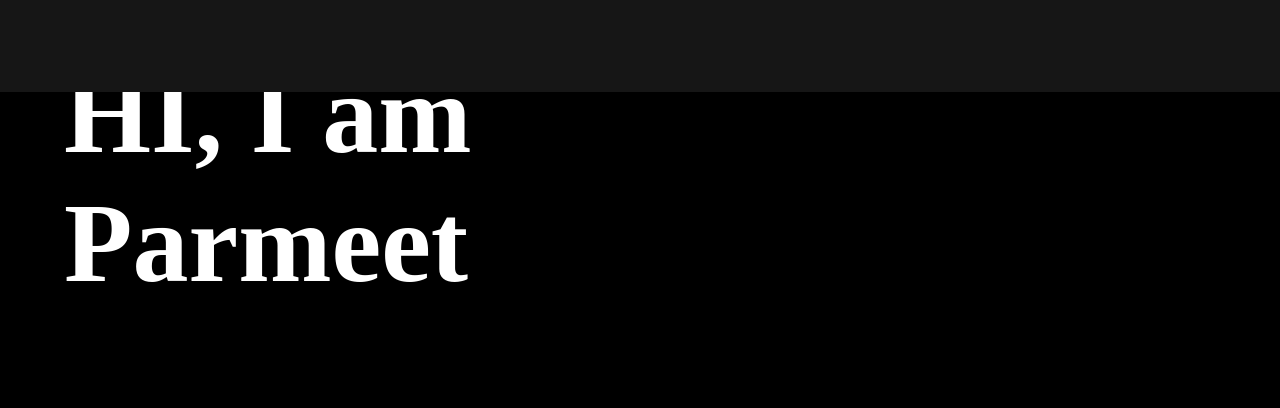
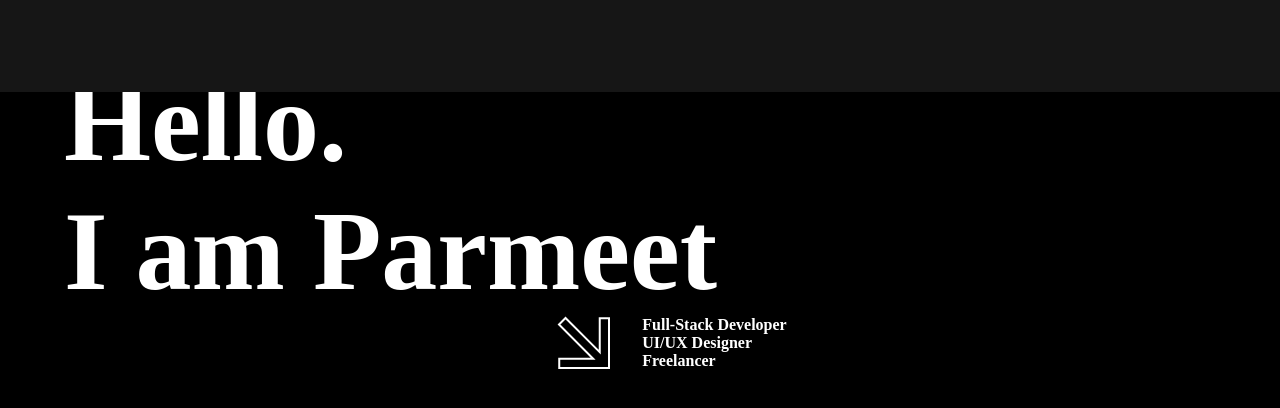
Before and after one commit to ParmeetChanne/portfolio, a plain HTML site: page index.html in a window 1280 px wide. Drawn offline with Linux system fonts and the light colour scheme; a web font is replaced by a local one.

Commit message:
arrow skills

```diff
--- a/index.html
+++ b/index.html
@@ -30,11 +30,28 @@
         <nav class="navbar">
             <a href="#" class="nav_element_1">blog</a>
             <a href="#" class="nav_element_2">projects</a>
-            <a href="#" class="nav_element_3">contact</a>
+            <a href="#" class="nav_element_3">contact me</a>
         </nav>
         <div class="header">
-            <h1>HI, I am</h1>
-            <h1>Parmeet</h1>
+            <h1>Hello.</h1>
+            <h1>I am Parmeet</h1>
+        </div>
+        <div class="arrow">
+            <svg width="53px" height="53px" viewBox="0 0 53 53" version="1.1" xmlns="http://www.w3.org/2000/svg"
+                xmlns:xlink="http://www.w3.org/1999/xlink">
+                <g id="arrow-wrap" stroke="none" stroke-width="1" fill="none" fill-rule="evenodd">
+                    <g id="arrow" transform="translate(-904.000000, -343.000000)" stroke="#FFFFFF" stroke-width="2">
+                        <path
+                            d="M912.545285,345 L946.743,379.198 L946.74357,345.246688 L956,345.246688 L956,395 L906.246688,395 L906.246688,385.74357 L940.198,385.743 L906,351.545285 L912.545285,345 Z"
+                            id="wrap-arrow1a"></path>
+                    </g>
+                </g>
+            </svg>
+            <div class="skills">
+                <h4>Full-Stack Developer</h4>
+                <h4>UI/UX Designer</h4>
+                <h4>Freelancer</h4>
+            </div>
         </div>
     </div>
 
--- a/style.css
+++ b/style.css
@@ -19,7 +19,7 @@ body {
 }
 
 .header {
-  margin-top: -2rem !important;
+  margin-top: -1.5rem !important;
   z-index: 1;
   color: white;
   font-size: 3.5rem;
@@ -54,12 +54,30 @@ body {
 .nav_element_2 {
   color: white;
   text-decoration: none;
-  padding-left: 3rem;
+  padding-left: 2.5rem;
 }
 .nav_element_3 {
   color: white;
   text-decoration: none;
-  padding-left: 3rem;
+  padding-left: 2.5rem;
+}
+
+.arrow {
+  display: flex;
+  opacity: 1;
+  transform: translate(0px, 0px);
+  -webkit-transition: 0.4s ease all;
+  -webkit-transition-delay: 0.5s;
+  transition-delay: 0.5s;
+  -o-transition-delay: 0.5s;
+  justify-content: center;
+  color: white;
+}
+
+.skills {
+  display: flex;
+  flex-direction: column;
+  padding-left: 2rem;
 }
 
 /********** Splash Screen **********/
```
